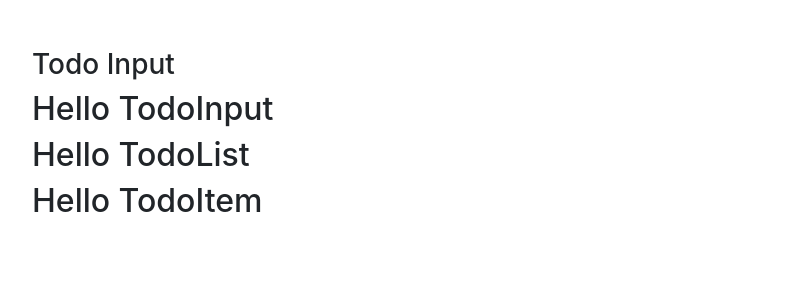
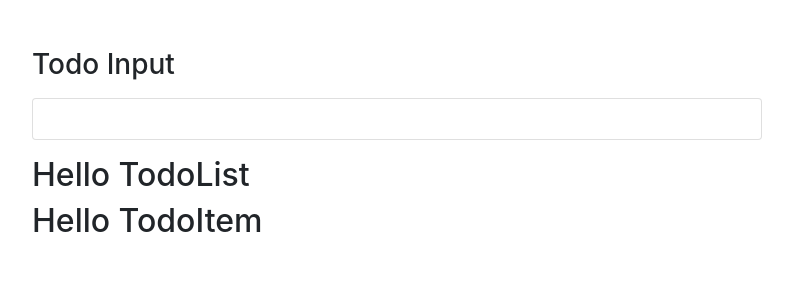
Before and after one commit to sundarshahi/react-todo-app, a React (Create React App) app: page / in a window 1280 px wide. Shown: the top 300 px of the page, without its empty margins (243-1036 px from the left). Built offline with nearby package versions, Linux system fonts and the light colour scheme.

Commit message:
created formcard

```diff
--- a/public/index.html
+++ b/public/index.html
@@ -20,6 +20,13 @@
       Learn how to configure a non-root public URL by running `npm run build`.
     -->
     <title>To Do App</title>
+
+    <link
+    rel="stylesheet"
+    href="https://use.fontawesome.com/releases/v5.7.2/css/all.css"
+    integrity="sha384-fnmOCqbTlWIlj8LyTjo7mOUStjsKC4pOpQbqyi7RrhN7udi9RwhKkMHpvLbHG9Sr"
+    crossorigin="anonymous"
+  />
   </head>
   <body>
     <noscript>You need to enable JavaScript to run this app.</noscript>
--- a/src/components/TodoInput.js
+++ b/src/components/TodoInput.js
@@ -1,10 +1,14 @@
 import React, {Component} from 'react';
 export default class TodoInput extends Component{
     render(){
-        return(
-            <div>
-                <h2>Hello TodoInput</h2>
+        const { item, handleChange, handleSubmit,editItem}=
+        this.props;
+        return (
+            <div className ="card card-body my-3">
+                <form onSubmit={handleSubmit}/>
             </div>
-        )
+
+        );
     }
+
 }
```
